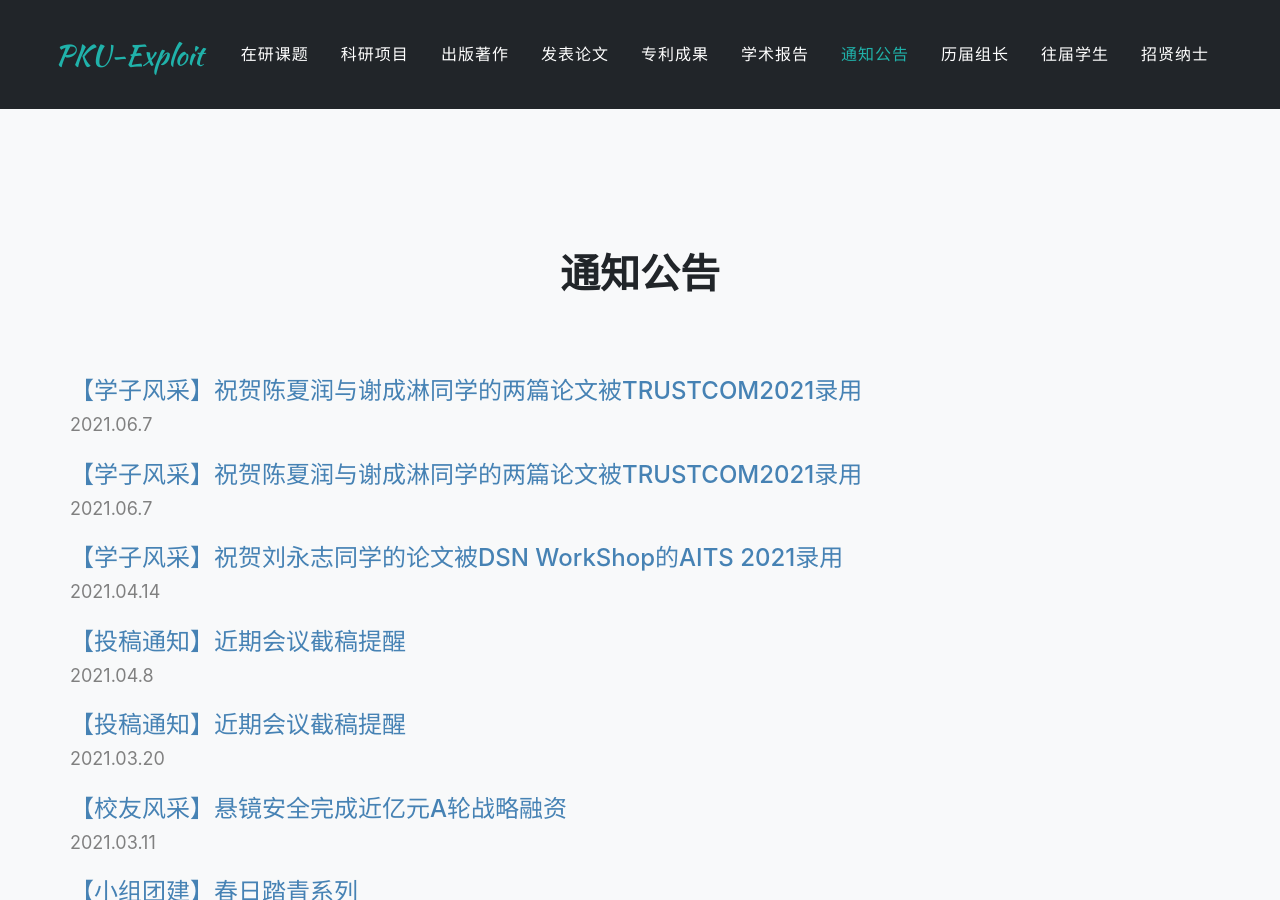
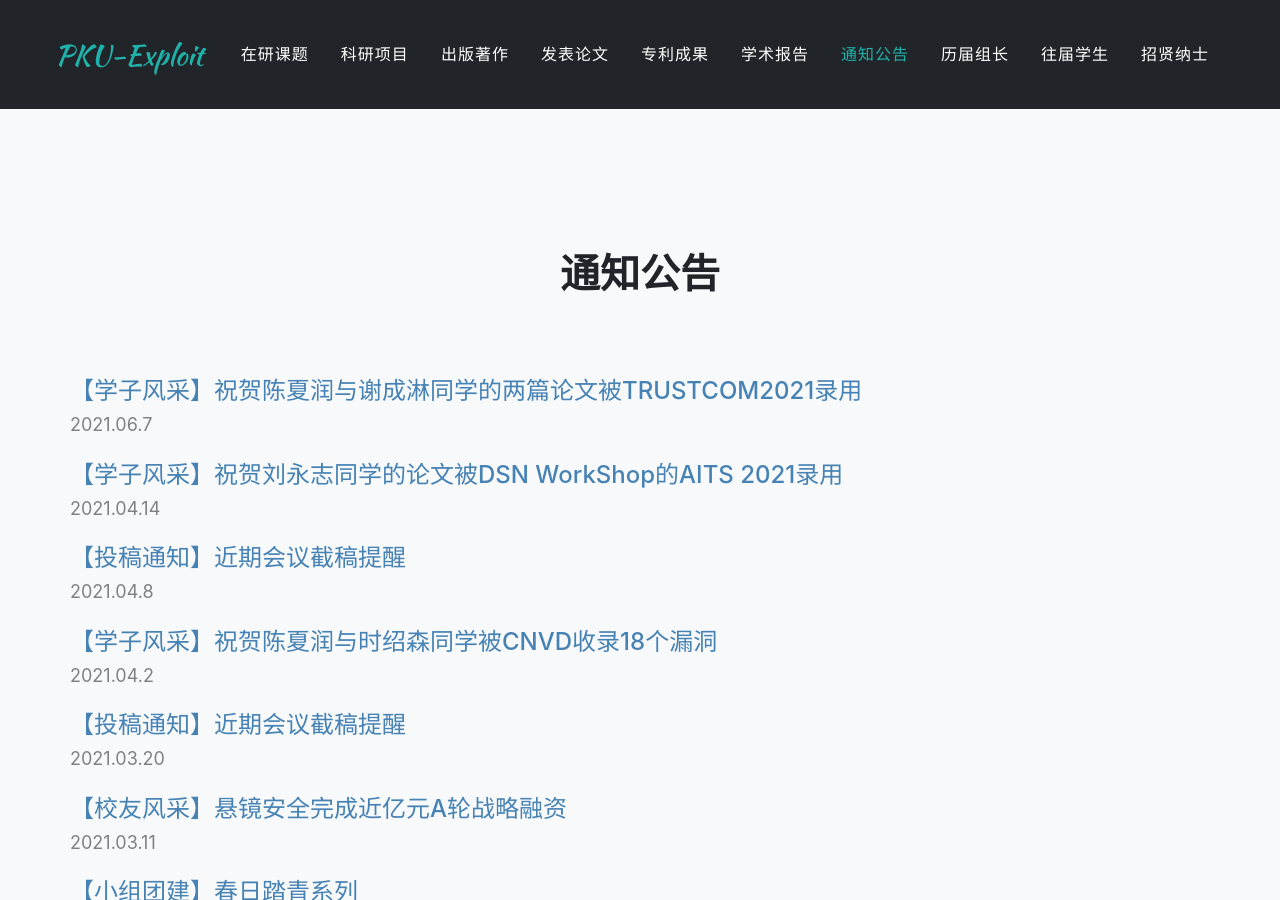
Before and after one commit to xxycfhb/xxycfhb.github.io, a Jekyll site: the page built from pages/notice.html, in a window 1280 px wide and 900 px high. Built offline with Jekyll 4.4.1, drawn with Linux system fonts in a browser that asks for light colours; some web fonts are replaced; part of the change alters nothing that is shown.

Commit message:
Update 2021-03-12-notice-7.md

```diff
--- a/_posts/notice/2021-03-12-notice-7.md
+++ b/_posts/notice/2021-03-12-notice-7.md
@@ -1,12 +1,36 @@
 ---
 layout: post
 title: 通知公告
-subtitle: '【学子风采】祝贺陈夏润与谢成淋同学的两篇论文被TRUSTCOM2021录用'
-date: 2021.6.7
+subtitle: '【学子风采】祝贺陈夏润与时绍森同学被CNVD收录18个漏洞'
+date: 2021.4.2
 permalink: /:categories/:year/:month/:day/:title
 categories:
   - notice
 
 ---
 
- ![shh](https://www.runoob.com/wp-content/uploads/2019/03/A042DF30-C232-46F3-8436-7D6C35351BBD.jpg)
+近期，我组2019级研究生**陈夏润**与**时绍森**同学收到国家互联网应急中心(CNCERT)、中国互联网协会网络与信息安全工作委员会授予的一批CNVD原创漏洞证书，共计18个，这批证书的取得彰显了我组团队深厚的技术实力。
+
+CNVD是由国家互联网应急中心联合国内重要信息系统单位、基础电信运营商、网络安全厂商、软件厂商和互联网企业建立的国家网络安全漏洞库。CNVD的建立旨在与国家政府部门、重要信息系统用户、运营商、主要安全厂商等共同建立软件安全漏洞统一收集验证、预警发布及应急处置体系，切实提升我国在安全漏洞方面的整体研究水平和及时预防能力，带动国内相关安全产品的发展。
+
+希望各位同学再接再厉，进一步发挥自身优势，不断发掘新漏洞，钻研新技术，跟踪国内外最新漏洞，支持CNVD的漏洞信息报送和应急响应工作，营造安全可信的网络空间，为守护网络安全一道努力！
+
+提交的漏洞编号如下：
++ CNVD-2021-12762
++ CNVD-2021-12603
++ CNVD-2021-13049
++ CNVD-2021-05200
++ CNVD-2021-17450
++ CNVD-2021-17449
++ CNVD-2021-17106
++ CNVD-2021-17459
++ CNVD-2021-17455
++ CNVD-2021-17454
++ CNVD-2021-17453
++ CNVD-2021-17452
++ CNVD-2021-17451
++ CNVD-2021-17922
++ CNVD-2021-17446
++ CNVD-2021-17447
++ CNVD-2021-13862
++ CNVD-2021-17448
```
